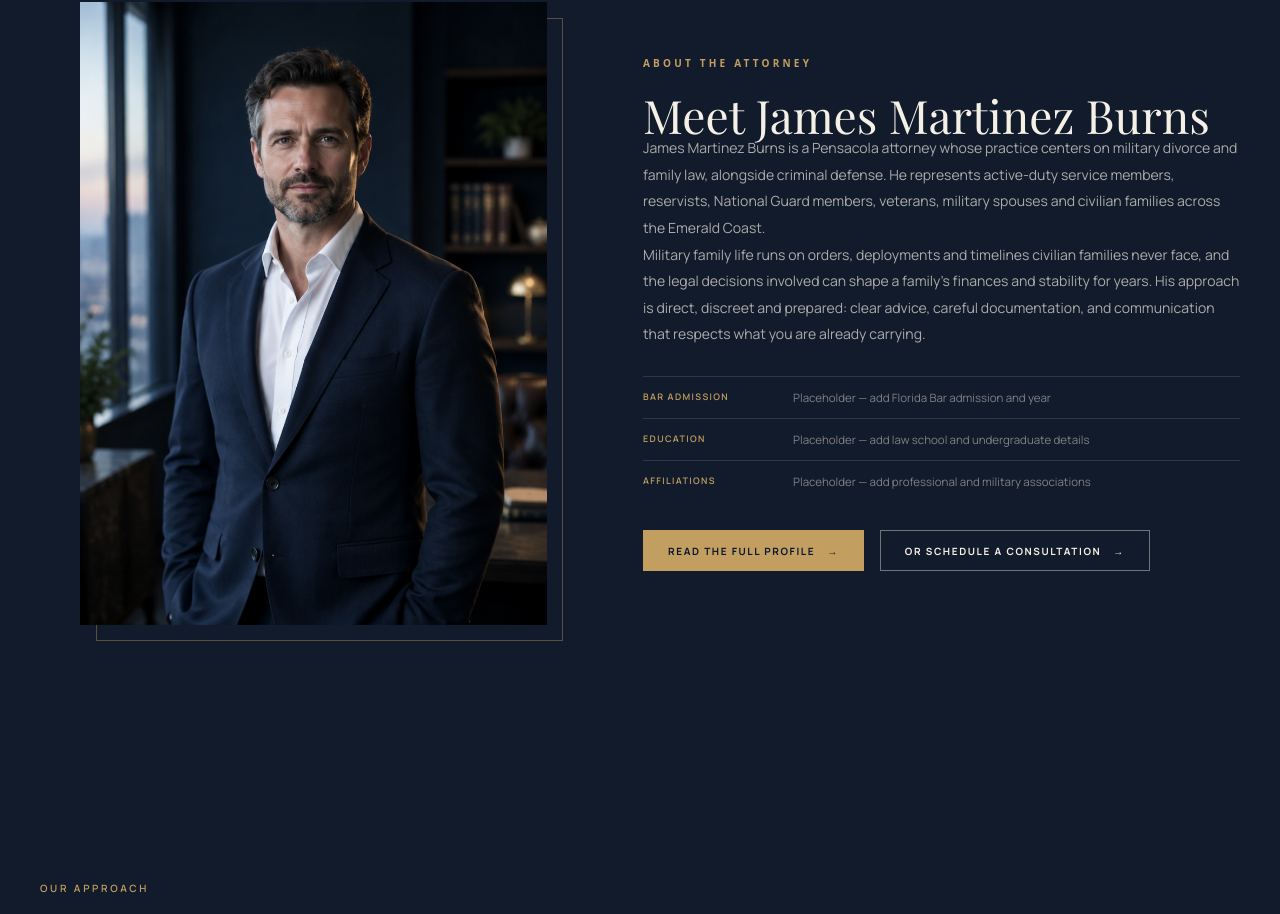
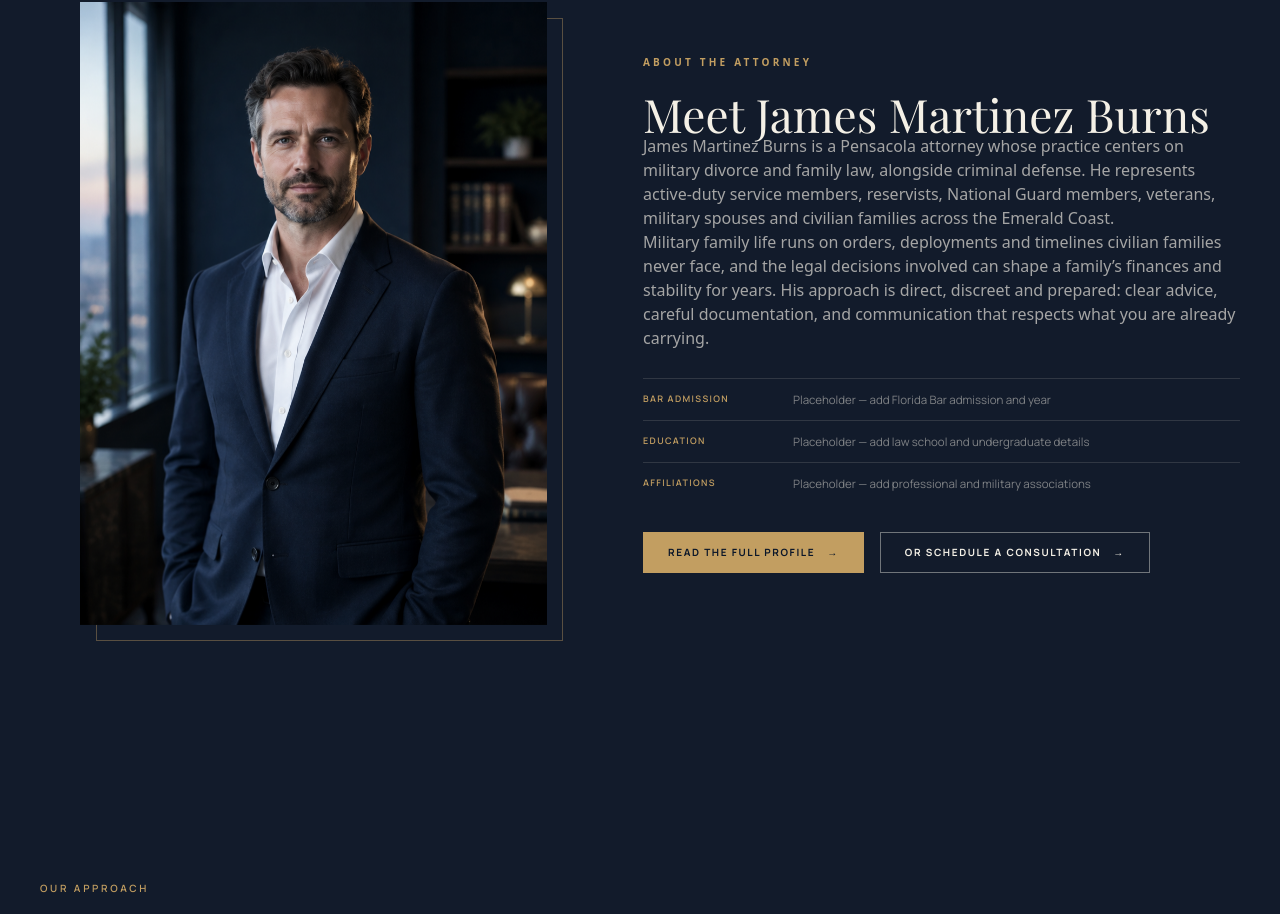
Before and after one commit to brandcraftorsllc-ops/pensacola-lawyer, a Next.js app: page / in a window 1280 px wide. Shown: the part 2955-3869 px from the top of the page. Built offline with nearby package versions, Linux system fonts and the light colour scheme; no server answers.

Commit message:
fix: match attorney paragraph typography
Apply the reference font metrics and muted ivory color to the homepage attorney copy.

Co-authored-by: Copilot <223556219+Copilot@users.noreply.github.com>

```diff
--- a/src/app/globals.css
+++ b/src/app/globals.css
@@ -668,9 +668,11 @@ img {
 }
 
 .about-copy p {
-  color: var(--muted);
-  font-size: 14px;
-  line-height: 1.9;
+  font-family: Manrope, ui-sans-serif, system-ui, -apple-system, sans-serif;
+  font-size: 16px;
+  font-weight: 400;
+  line-height: 24px;
+  color: #f4f0e6a6;
 }
 
 .about-facts {
@@ -2232,10 +2234,6 @@ img {
     font-size: 38px;
   }
 
-  .about-copy p {
-    font-size: 13px;
-  }
-
   .about-facts {
     gap: 16px 13px;
   }
```
